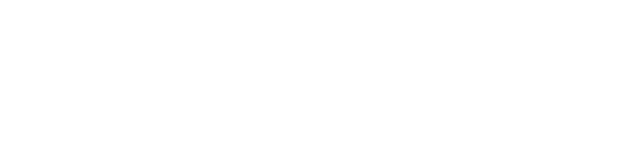
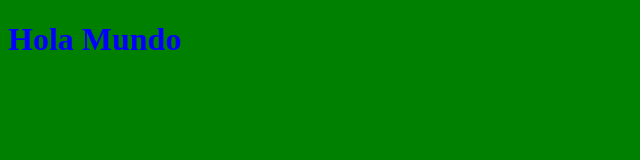
Before and after one commit to erickoliver1106/CursoHTML, a plain HTML site: page Clase 03/OTRO.html in a window 1280 px wide. Shown: the whole page, without its empty margins (0-640 px from the left). Drawn offline with Linux system fonts and the light colour scheme.

Commit message:
Modificaciones en Clase 03: - Ajustes en OTRO.html para mejorar la estructura del contenido. - Actualización en script.js para corregir el manejo de eventos.

```diff
--- a/Clase 03/OTRO.html
+++ b/Clase 03/OTRO.html
@@ -1,11 +1,24 @@
 <!DOCTYPE html>
 <html lang="en">
-<head>
-    <meta charset="UTF-8">
-    <meta name="viewport" content="width=device-width, initial-scale=1.0">
+  <head>
+    <meta charset="UTF-8" />
+    <meta name="viewport" content="width=device-width, initial-scale=1.0" />
     <title>Document</title>
-</head>
-<body>
+    <!--HTML ES CONTENIDO-->
+    <!--CSS SE ENCARGA DE ESTILOS-->
+    <link rel="stylesheet" href="estilos.css" />
 
-</body>
+    <style>
+      body {
+        background: green;
+        color: blue;
+      }
+    </style>
+    <!--JAVASCRIPT ES UN LENGUAJE DE PROGRAMACION-->
+  </head>
+  <body>
+    <h1>Hola Mundo</h1>
+
+    <script src="script.js"></script>
+  </body>
 </html>
--- a/Clase 03/script.js
+++ b/Clase 03/script.js
@@ -0,0 +1 @@
+alert("Hola Mundo");
```
